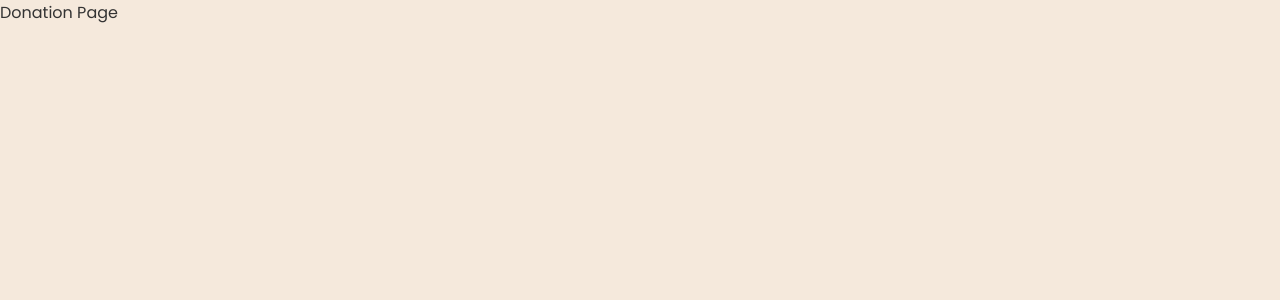
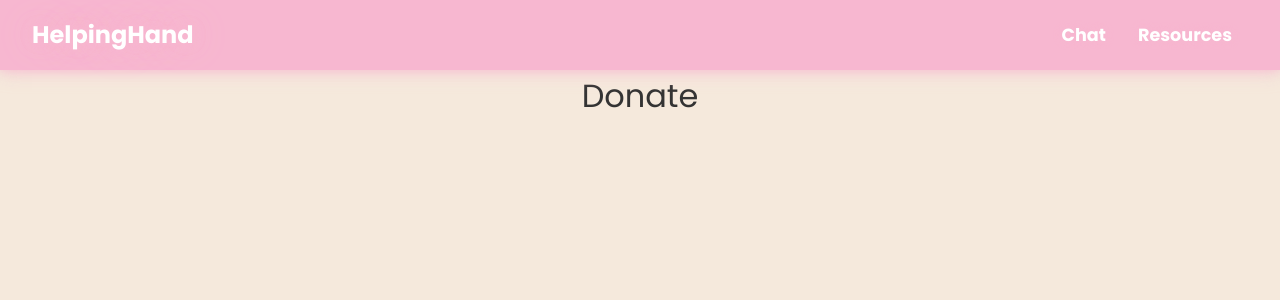
Before and after one commit to Helping-Hand-HHH/HelpingHand, a React (Create React App) app: page /donate in a window 1280 px wide. Shown: the top 300 px of the page. Built offline with nearby package versions, Linux system fonts and the light colour scheme.

Commit message:
Added nav on other pages

```diff
--- a/src/Donate.css
+++ b/src/Donate.css
@@ -0,0 +1,42 @@
+.title {
+    font-size: xx-large;
+    text-align: center;
+}
+
+.navbar {
+    display: flex;
+    justify-content: space-between;
+    align-items: center;
+    padding: 1rem 2rem;
+    background: #f7b7d0;
+    color: white;
+    box-shadow: 0 0 10px rgba(247, 183, 208, 0.7), 0 0 20px rgba(247, 183, 208, 0.7);
+    position: sticky;
+    top: 0;
+    z-index: 1000;
+  }
+  .logo {
+    font-size: 1.5rem;
+    font-weight: bold;
+    text-shadow: 0 0 5px #f7b7d0, 0 0 10px #f7b7d0, 0 0 20px #f7b7d0, 0 0 40px #f7b7d0;
+    cursor: pointer;
+    color: white;
+    text-decoration: none;
+  }
+
+  .nav-links a, .nav-links {
+    color: white;
+    text-decoration: none;
+    margin-left: 1rem;
+    font-weight: bold;
+    font-size: 1.1rem;
+    padding: 0.25rem 0.5rem;
+    transition: color 0.3s ease;
+    text-shadow: 0 0 5px #f7b7d0, 0 0 10px #f7b7d0;
+    transition: transform 0.3s ease;
+  }
+  .nav-links a:hover {
+    color: #e7e7e7;
+    text-shadow: 0 0 10px #f7b7d0, 0 0 20px #f7b7d0, 0 0 30px #f7b7d0;
+    transform: scale(1.1);
+  }
--- a/src/Donate.js
+++ b/src/Donate.js
@@ -2,7 +2,16 @@ import './Donate.css';
 
 function Donate() {
   return (
-    <div>Donation Page</div>
+    <div>
+      <nav className="navbar">
+        <a className="logo" href='/'>HelpingHand</a>
+        <div className="nav-links">
+          <a href="/chat">Chat</a>
+          <a href="/resources">Resources</a>
+        </div>
+      </nav>
+      <p className="title">Donate</p>
+    </div>
   );
 }
 
--- a/src/Resources.css
+++ b/src/Resources.css
@@ -0,0 +1,42 @@
+.title {
+    font-size: xx-large;
+    text-align: center;
+}
+
+.navbar {
+    display: flex;
+    justify-content: space-between;
+    align-items: center;
+    padding: 1rem 2rem;
+    background: #f7b7d0;
+    color: white;
+    box-shadow: 0 0 10px rgba(247, 183, 208, 0.7), 0 0 20px rgba(247, 183, 208, 0.7);
+    position: sticky;
+    top: 0;
+    z-index: 1000;
+  }
+  .logo {
+    font-size: 1.5rem;
+    font-weight: bold;
+    text-shadow: 0 0 5px #f7b7d0, 0 0 10px #f7b7d0, 0 0 20px #f7b7d0, 0 0 40px #f7b7d0;
+    cursor: pointer;
+    color: white;
+    text-decoration: none;
+  }
+
+  .nav-links a, .nav-links {
+    color: white;
+    text-decoration: none;
+    margin-left: 1rem;
+    font-weight: bold;
+    font-size: 1.1rem;
+    padding: 0.25rem 0.5rem;
+    transition: color 0.3s ease;
+    text-shadow: 0 0 5px #f7b7d0, 0 0 10px #f7b7d0;
+    transition: transform 0.3s ease;
+  }
+  .nav-links a:hover {
+    color: #e7e7e7;
+    text-shadow: 0 0 10px #f7b7d0, 0 0 20px #f7b7d0, 0 0 30px #f7b7d0;
+    transform: scale(1.1);
+  }
--- a/src/Resources.js
+++ b/src/Resources.js
@@ -2,7 +2,16 @@ import './Resources.css';
 
 function Resources() {
   return (
-    <div>Resources Page</div>
+    <div>
+      <nav className="navbar">
+        <a className="logo" href='/'>HelpingHand</a>
+        <div className="nav-links">
+          <a href="/chat">Chat</a>
+          <a href="/donate">Donations</a>
+        </div>
+      </nav>
+      <p className="title">Resources</p>
+    </div>
   );
 }
 
```
